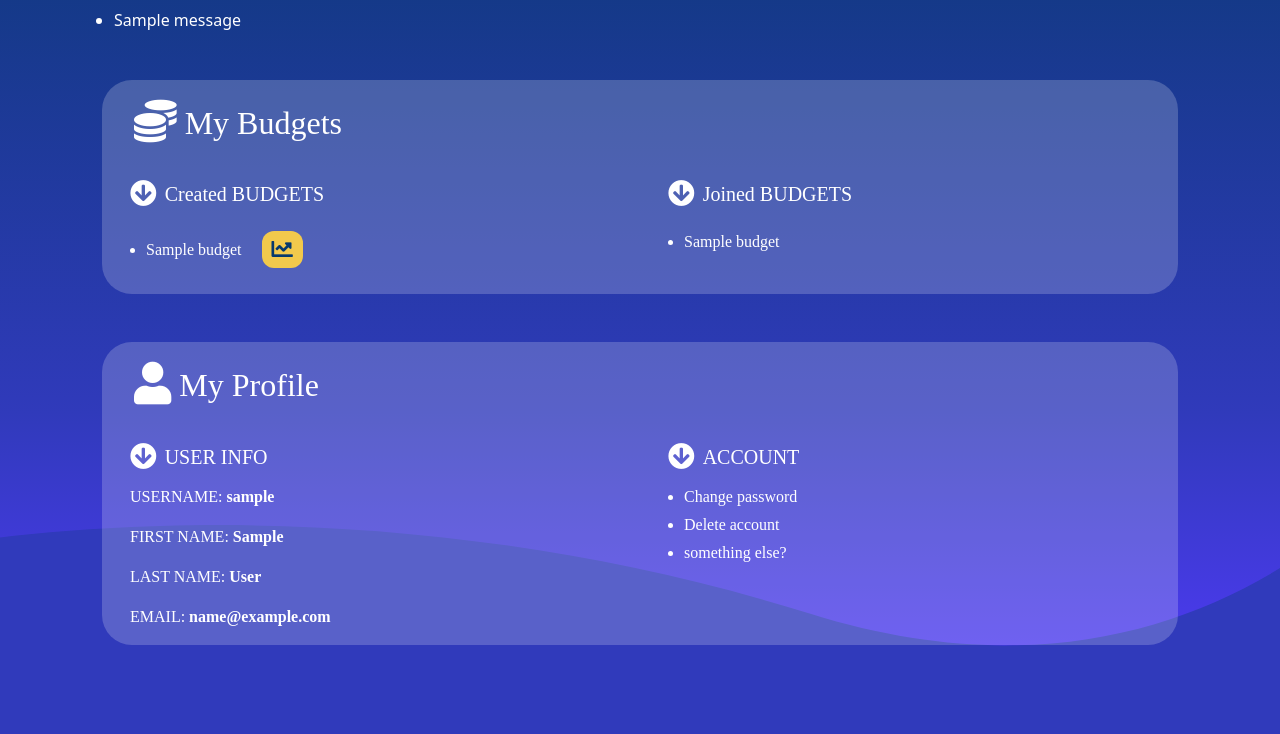
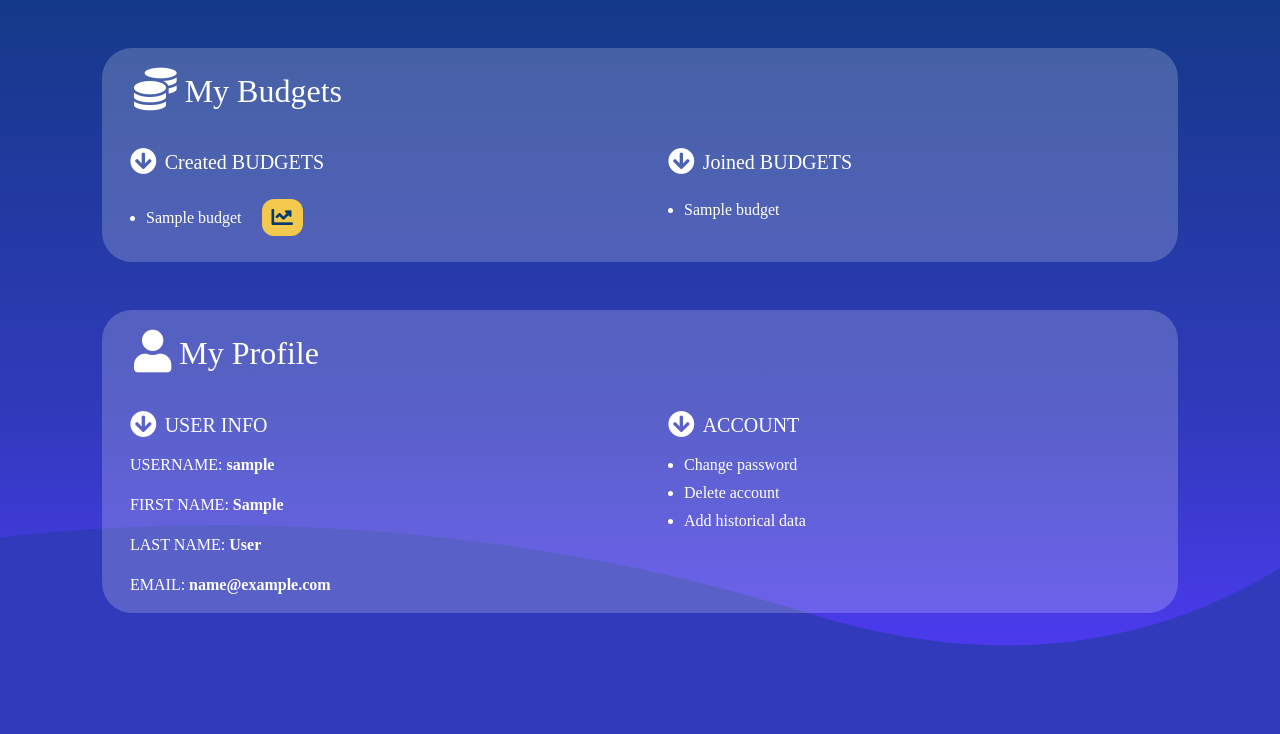
Before and after one commit to mateuszwwwrobel/Expense_Tracker_Django, a Django app: page /profile/ in a window 1280 px wide. Shown: the part 82-816 px from the top of the page. Run offline with Django 3.2, Linux system fonts and the light colour scheme; a user stored in the database is signed in; tables that the repository leaves empty hold one stand-in row (values such as "Sample post"); one stand-in notice (Sample message) is shown.

Commit message:
Update templates

```diff
--- a/templates/base.html
+++ b/templates/base.html
@@ -18,31 +18,28 @@
     {% endblock title %}
 </head>
 
-
 {% block background %}
-
-{% endblock %}
-
+{% endblock background %}
 
 <div class="container mt-3">
     {% include 'navbar.html' %}
 
     {% if messages %}
-    <ul class="messages mt-2">
         {% for message in messages %}
-        <li>{{ message }}</li>
+        <p class="messages mt-3" id="message">{{ message }}</p>
         {% endfor %}
-    </ul>
     {% endif %}
 
+    {% block content %}
+    {% endblock content %}
 
-    {% block content %}
-
-    {% endblock content %}
 </div>
 
 {% include 'footer.html' %}
 {% include 'scripts.html' %}
 
+{% block charts %}
+{% endblock charts %}
+
 </body>
 </html>
--- a/templates/logged/budget.html
+++ b/templates/logged/budget.html
@@ -38,10 +38,12 @@
                 <input type="hidden" id="user" name="user" value="{{ request.user.id }}">
                 <input class="text-white CTA-button px-5" type="submit" value="ADD">
             </div>
-
         </form>
+        <p>Total spend this month: <strong>{{ total_month }} {{ budget.currency }}</strong></p>
+        <p>Total spend this year: <strong>{{ total_year }} {{ budget.currency }}</strong></p>
     </div>
     {% if expenses %}
+    <h3 class="px-4">This month:</h3>
     {% for expense in expenses %}
     <div class="div-trans-purple row py-4 align-items">
         <div class="col-8 px-5 row align-items">
--- a/templates/logged/profile.html
+++ b/templates/logged/profile.html
@@ -59,7 +59,7 @@
         <ul>
             <li class="my-1"><a class="text-white" href="#">Change password</a></li>
             <li class="my-1"><a class="text-white" href="#">Delete account</a></li>
-            <li class="my-1"><a class="text-white" href="#">something else?</a></li>
+            <li class="my-1"><a class="text-white" href="{% url 'create_expense' %}">Add historical data</a></li>
         </ul>
     </div>
 </div>
--- a/templates/scripts.html
+++ b/templates/scripts.html
@@ -4,33 +4,3 @@
 <script src="{% static 'js/main.js'%}"></script>
 
 <script src="https://cdn.jsdelivr.net/npm/chart.js@2.9.3/dist/Chart.min.js"></script>
-<script>
-
-    var chart_1 = {
-        type: 'pie',
-        data: {
-            datasets: [{
-                data: {{ chart_1_data.data|safe }},
-                backgroundColor: {{ chart_1_data.colors|safe }},
-                label: 'Population'
-            }],
-            labels: {{ chart_1_data.labels|safe }}
-        },
-        options: {
-            responsive: true,
-            title: {
-                display: true,
-                position: 'top',
-                text: 'Structure of Expenses by Category [%]',
-                fontSize: 18,
-            }
-        }
-    };
-
-    Chart.defaults.global.defaultFontColor = 'white';
-    window.onload = function () {
-        var ctx = document.getElementById('pie-chart').getContext('2d');
-        window.myPie = new Chart(ctx, chart_1);
-    };
-
-</script>
```
Also changed, not shown: templates/logged/budget_stats_show.html (+33 -0 lines).
